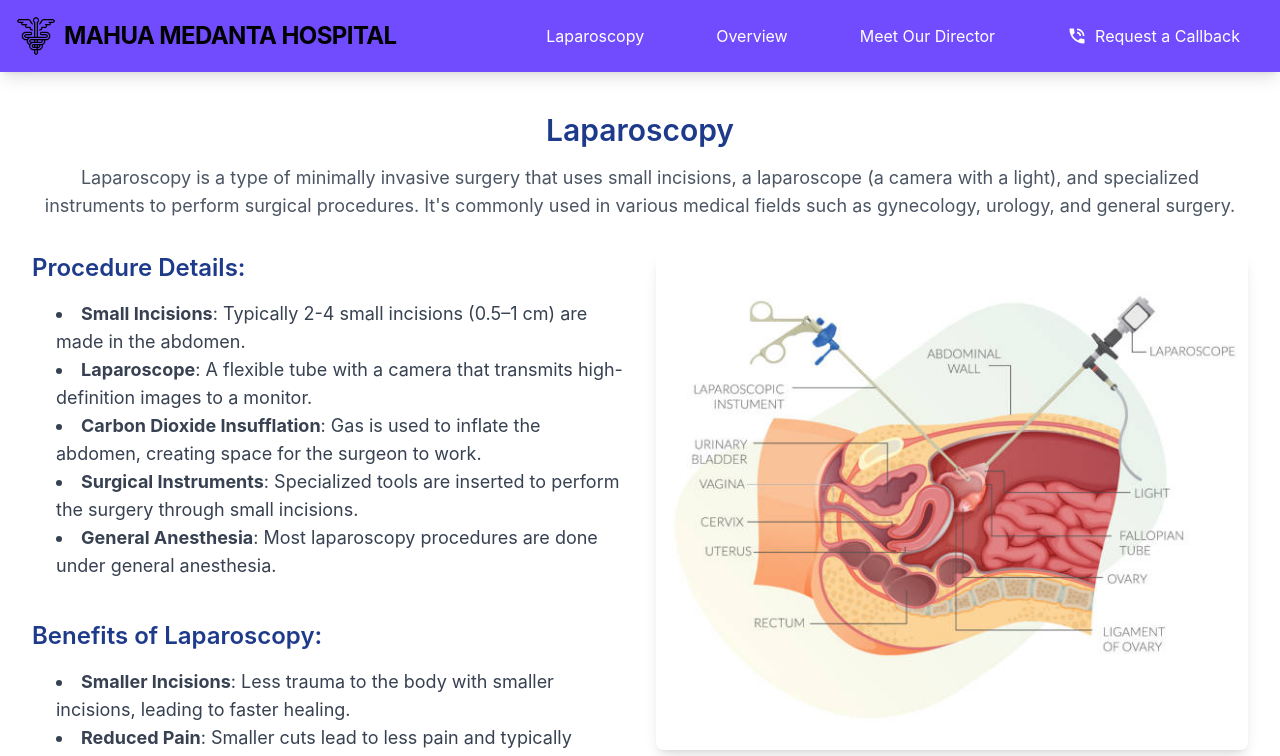
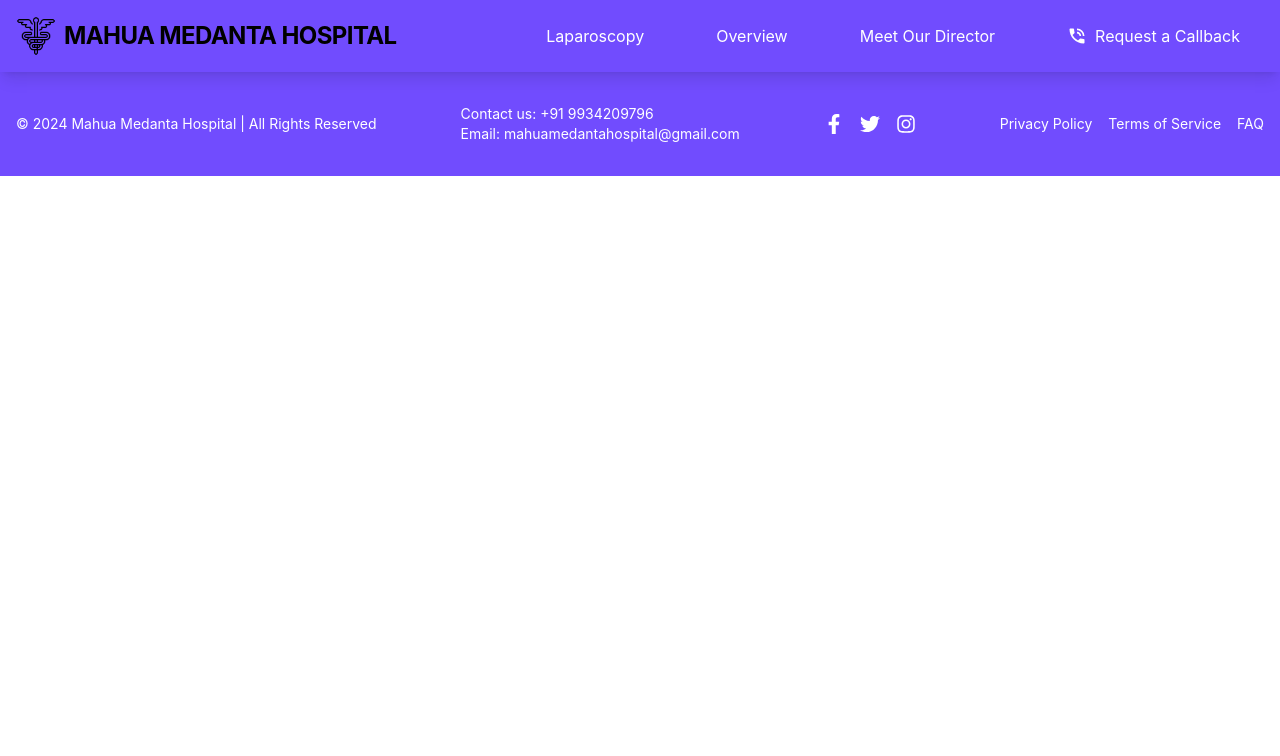
Before and after one commit to Salimchisti/Mahua-Medanta-Hospital, a React (Create React App) app: page /LaparoscopyPage in a window 1280 px wide. Shown: the top 756 px of the page. Built offline with nearby package versions, Linux system fonts and the light colour scheme.

Commit message:
new change

```diff
--- a/src/App.js
+++ b/src/App.js
@@ -13,7 +13,7 @@ import Specialities from './pages/Specialities';
 import Neurology from './pages/Neurology';
 import ScrollToTop from './Hero/ScrollToTop'; // Import ScrollToTop component
 import DirectorPage from './pages/DirectorPage';
-import LaparoscopyPage from './pages/LaparoscopyPage';
+// import LaparoscopyPage from './pages/LaparoscopyPage';
 
 function App() {
   return (
@@ -32,7 +32,7 @@ function App() {
           <Route path='/specialities' element={<Specialities />} />
           <Route path='/neurology' element={<Neurology />} />
           <Route path='/DirectorPage' element={<DirectorPage/>} />
-          <Route path='/LaparoscopyPage' element={<LaparoscopyPage />} />
+          {/* <Route path='/LaparoscopyPage' element={<LaparoscopyPage />} /> */}
 
 
 
--- a/src/pages/Home.js
+++ b/src/pages/Home.js
@@ -6,7 +6,7 @@ import Excellence from './Excellence';
 import Doctors from '../pages/Doctors'; // Import the Doctors component
 // import DirectorPage from './DirectorPage'
 import Specialities from './Specialities';
-import LaparoscopyPage from './LaparoscopyPage';
+// import LaparoscopyPage from './LaparoscopyPage';
 
 const Home = () => {
   return (
@@ -17,7 +17,9 @@ const Home = () => {
       <Specialities />
       <Doctors />
       {/* <DirectorPage /> */}
-    </Layout><LaparoscopyPage /></>
+    </Layout>
+    {/* <LaparoscopyPage /> */}
+    </>
   );
 };
 
--- a/src/pages/footer.js
+++ b/src/pages/footer.js
@@ -3,7 +3,7 @@ import { FaFacebookF, FaTwitter, FaInstagram } from 'react-icons/fa';
 
 const Footer = () => {
   return (
-    <footer className="bg-blue-400 text-white py-8 px-4">
+    <footer className="bg-secondary text-white py-8 px-4">
       <div className="container mx-auto flex flex-col md:flex-row items-center justify-between space-y-6 md:space-y-0">
 
         {/* Copyright Section */}
```
